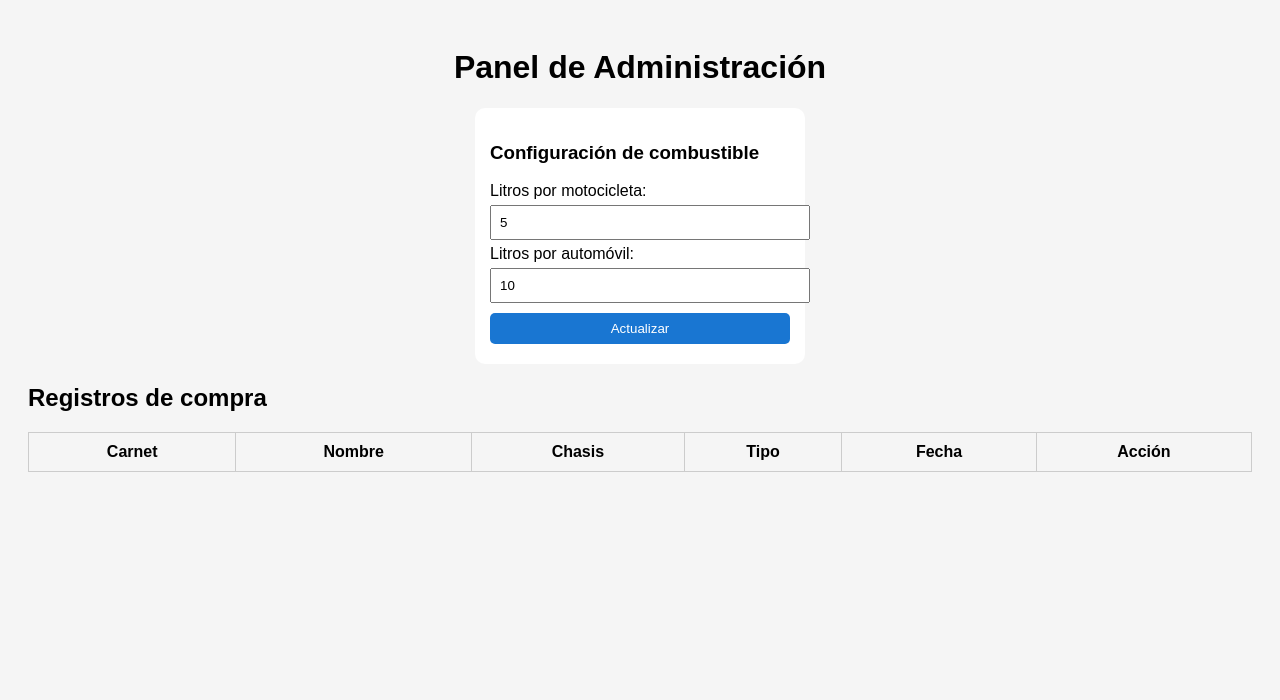
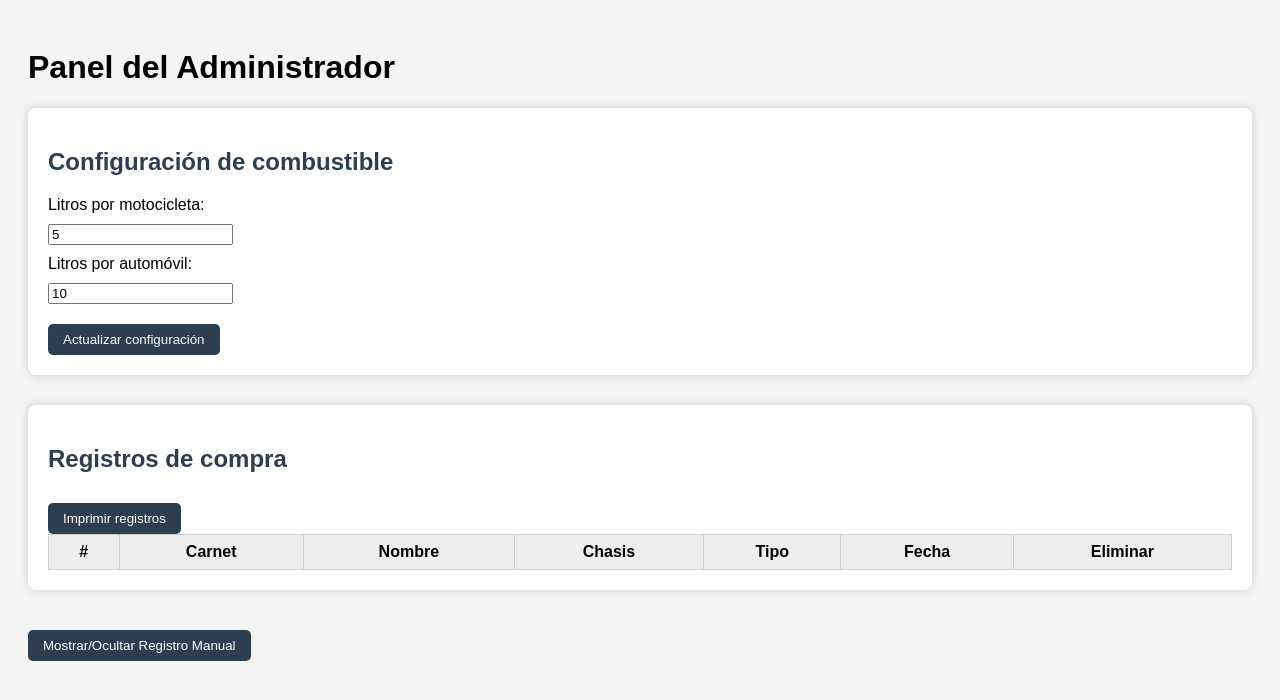
Before and after one commit to manager655/control-cobustible-sena, a Flask app: page /panel in a window 1280 px wide. Shown: the top 700 px of the page. Run offline with Flask 3, Linux system fonts and the light colour scheme; the visitor is signed in with stand-in values (Sample User, id 1); lists and menus that the app fills with data are empty.

Commit message:
Tercera sección agregada al panel admin

```diff
--- a/templates/admin_panel.html
+++ b/templates/admin_panel.html
@@ -4,46 +4,117 @@
     <meta charset="UTF-8">
     <title>Panel de Administración</title>
     <style>
-        body { font-family: Arial; padding: 20px; background: #f5f5f5; }
-        h1 { text-align: center; }
-        table { width: 100%; border-collapse: collapse; margin-top: 20px; }
-        th, td { padding: 10px; border: 1px solid #ccc; text-align: center; }
-        form { display: inline; }
-        .config { margin-top: 30px; background: #fff; padding: 15px; border-radius: 10px; width: 300px; margin: 20px auto; }
-        .config input { width: 100%; padding: 8px; margin: 5px 0; }
-        .btn { background-color: #1976d2; color: white; padding: 8px 12px; border: none; cursor: pointer; border-radius: 5px; }
-        .btn:hover { background-color: #0d47a1; }
+        body { font-family: Arial; padding: 20px; background-color: #f4f4f4; }
+        h2 { color: #2c3e50; }
+        section { margin-bottom: 30px; padding: 20px; background: white; border-radius: 8px; box-shadow: 0 0 10px #ccc; }
+        label, input, select { display: block; margin: 10px 0; }
+        button { margin-top: 10px; padding: 8px 15px; background: #2c3e50; color: white; border: none; border-radius: 5px; }
+        table { width: 100%; border-collapse: collapse; }
+        th, td { border: 1px solid #ccc; padding: 8px; }
+        th { background-color: #eee; }
+        .oculto { display: none; }
     </style>
 </head>
 <body>
-    <h1>Panel de Administración</h1>
+    <h1>Panel del Administrador</h1>
 
-    <div class="config">
-        <h3>Configuración de combustible</h3>
-        <form method="POST" action="/config">
-            <label for="litros_moto">Litros por motocicleta:</label>
-            <input type="number" name="litros_moto" value="{{ config['litros_moto'] }}" required>
-            <label for="litros_auto">Litros por automóvil:</label>
-            <input type="number" name="litros_auto" value="{{ config['litros_auto'] }}" required>
-            <input class="btn" type="submit" value="Actualizar">
+    <!-- Sección 1: Configuración de litros -->
+    <section>
+        <h2>Configuración de combustible</h2>
+        <form action="/config" method="post">
+            <label>Litros por motocicleta: <input type="number" name="litros_moto" value="{{ config.litros_moto }}" required></label>
+            <label>Litros por automóvil: <input type="number" name="litros_auto" value="{{ config.litros_auto }}" required></label>
+            <button type="submit">Actualizar configuración</button>
         </form>
-    </div>
+    </section>
 
+    <!-- Sección 2: Lista de registros -->
+    <section>
         <h2>Registros de compra</h2>
+        <button onclick="window.print()">Imprimir registros</button>
         <table>
-        <tr>
-            <th>Carnet</th><th>Nombre</th><th>Chasis</th><th>Tipo</th><th>Fecha</th><th>Acción</th>
-        </tr>
+            <tr><th>#</th><th>Carnet</th><th>Nombre</th><th>Chasis</th><th>Tipo</th><th>Fecha</th><th>Eliminar</th></tr>
             {% for r in registros %}
             <tr>
+                <td>{{ loop.index }}</td>
                 <td>{{ r.carnet }}</td>
                 <td>{{ r.nombre }}</td>
                 <td>{{ r.chasis }}</td>
                 <td>{{ r.tipo }}</td>
                 <td>{{ r.fecha }}</td>
-            <td><a class="btn" href="/eliminar/{{ loop.index0 }}">Eliminar</a></td>
+                <td><a href="/eliminar/{{ loop.index0 }}">Eliminar</a></td>
             </tr>
             {% endfor %}
         </table>
+    </section>
+
+    <!-- Botón para mostrar/ocultar la tercera sección -->
+    <button onclick="document.getElementById('registro_manual').classList.toggle('oculto')">
+        Mostrar/Ocultar Registro Manual
+    </button>
+
+    <!-- Sección 3: Registro manual -->
+    <section id="registro_manual" class="oculto">
+        <h2>Registro de nueva venta de combustible</h2>
+        <form action="/registrar" method="post" id="form_registro">
+            <label>Carnet:
+                <input type="text" name="carnet" id="carnet" required onblur="autocompletar()">
+            </label>
+            <label>Nombre:
+                <input type="text" name="nombre" id="nombre" required>
+            </label>
+            <label>Chasis/Placa:
+                <input type="text" name="chasis" id="chasis" required>
+            </label>
+            <label>Tipo de vehículo:
+                <select name="tipo" required>
+                    <option value="Motocicleta">Motocicleta</option>
+                    <option value="Automóvil">Automóvil</option>
+                </select>
+            </label>
+            <button type="submit">Registrar compra</button>
+        </form>
+
+        <!-- Reseteo manual -->
+        <h3>Habilitar nueva compra (no borra historial)</h3>
+        <form onsubmit="return resetearCompras()" method="post">
+            <label>Contraseña:
+                <input type="password" id="clave_reset" required>
+            </label>
+            <button type="submit">Resetear compras actuales</button>
+        </form>
+
+        <!-- Totales -->
+        <p>Total litros motos: {{ config.litros_moto * registros|selectattr('tipo', 'equalto', 'Motocicleta')|list|length }}</p>
+        <p>Total litros autos: {{ config.litros_auto * registros|selectattr('tipo', 'equalto', 'Automóvil')|list|length }}</p>
+    </section>
+
+    <script>
+        function autocompletar() {
+            const carnet = document.getElementById("carnet").value;
+            fetch("/buscar", {
+                method: "POST",
+                headers: { "Content-Type": "application/x-www-form-urlencoded" },
+                body: "carnet=" + carnet
+            })
+            .then(res => res.json())
+            .then(data => {
+                if (data.nombre) {
+                    document.getElementById("nombre").value = data.nombre;
+                    document.getElementById("chasis").value = data.chasis;
+                }
+            });
+        }
+
+        function resetearCompras() {
+            const clave = document.getElementById("clave_reset").value;
+            if (clave === "1234") {
+                fetch("/resetear", { method: "POST" }).then(() => location.reload());
+            } else {
+                alert("Contraseña incorrecta");
+            }
+            return false;
+        }
+    </script>
 </body>
 </html>
```
Lines whose indentation alone changed are shown as unchanged.
